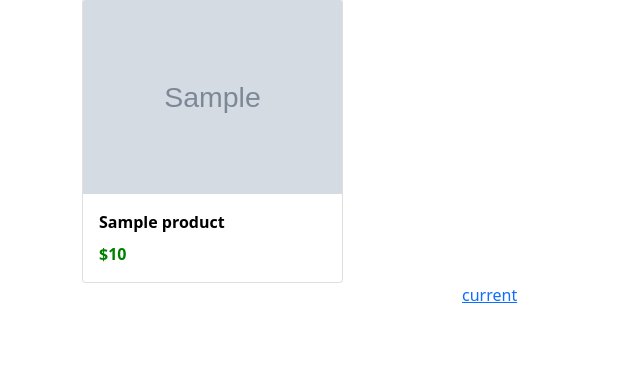
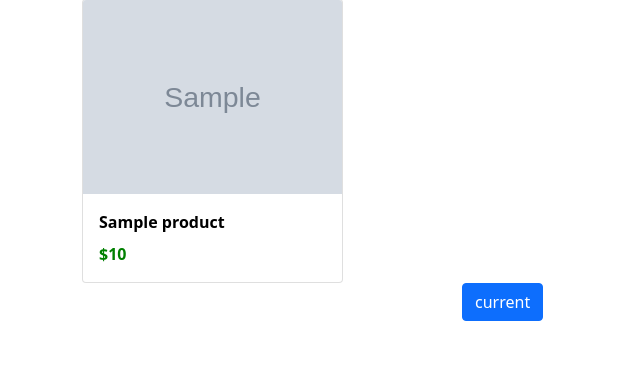
Before and after one commit to PlabonKumarsaha/django_ecom, a Django app: template shop/templates/shop/index.html in a window 1280 px wide. Shown: the part 121-504 px from the top of the page, without its empty margins (0-640 px from the left). Run offline with Django 3.2, Linux system fonts and the light colour scheme; the template is opened without the code that fills it: most values are stand-ins (such as "Sample title", 1, 10 or a date in 2020); grey boxes marked "Sample" are stand-in pictures.

Commit message:
pagination was button class added

```diff
--- a/shop/templates/shop/index.html
+++ b/shop/templates/shop/index.html
@@ -54,16 +54,16 @@
 <ul class="pagination">
 {% if product_objects.has_previous %}
     <li class="page-item">
-        <a href="?page={{ product_objects.previous_page_number}}">previous</a>
+        <a class="page-link" href="?page={{ product_objects.previous_page_number}}">previous</a>
     </li>
     {% endif %}
  <li class="page-item active">
-        <a href="?page={{ product_objects.number}}">current</a>
+        <a class="page-link" href="?page={{ product_objects.number}}">current</a>
     </li>
 
 {% if product_objects.has_next %}
      <li class="page-item">
-        <a href="?page={{ product_objects.next_page_number}}">next</a>
+        <a class="page-link" href="?page={{ product_objects.next_page_number}}">next</a>
     </li>
     {% endif %}
 </ul>
```
